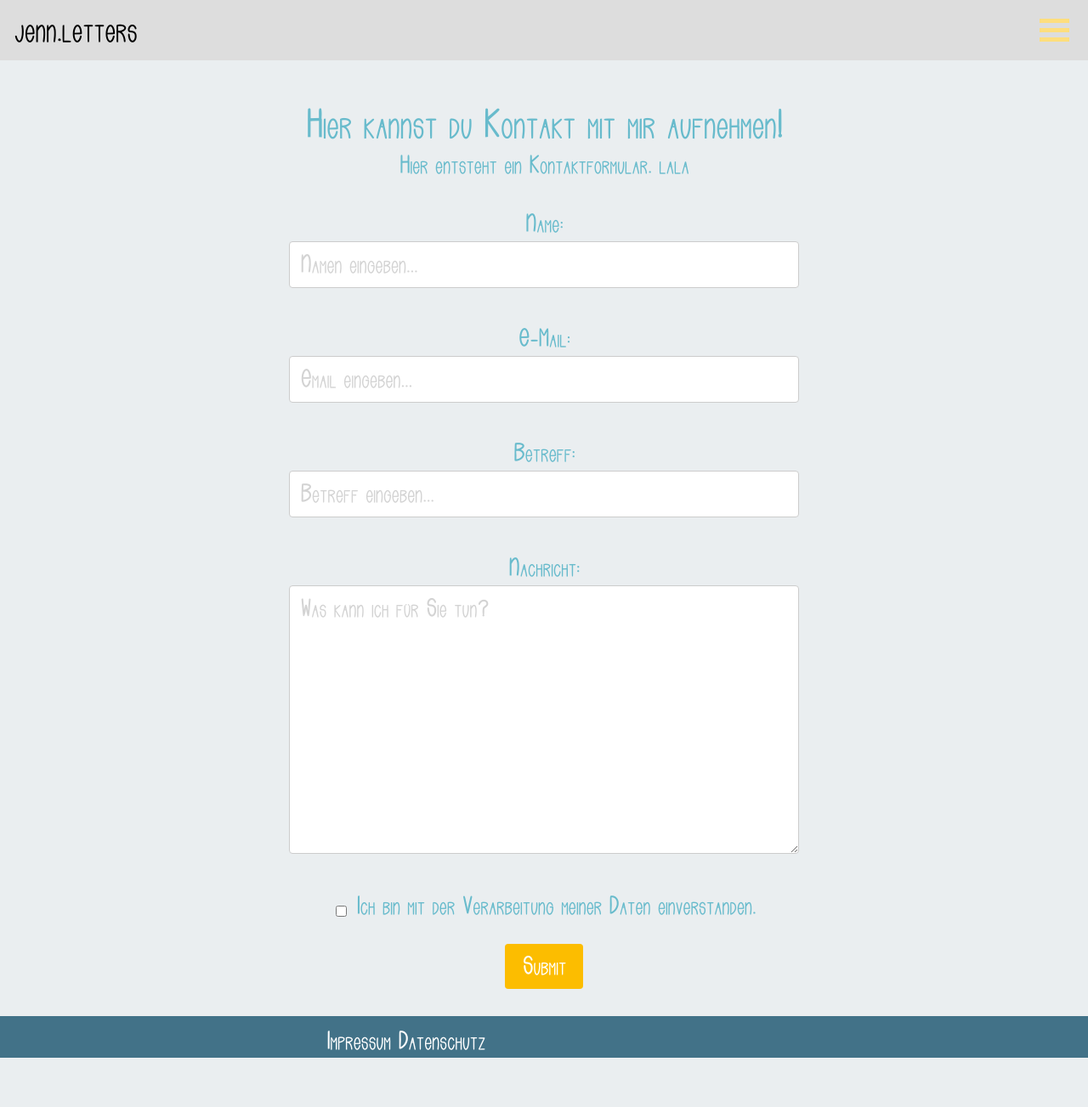
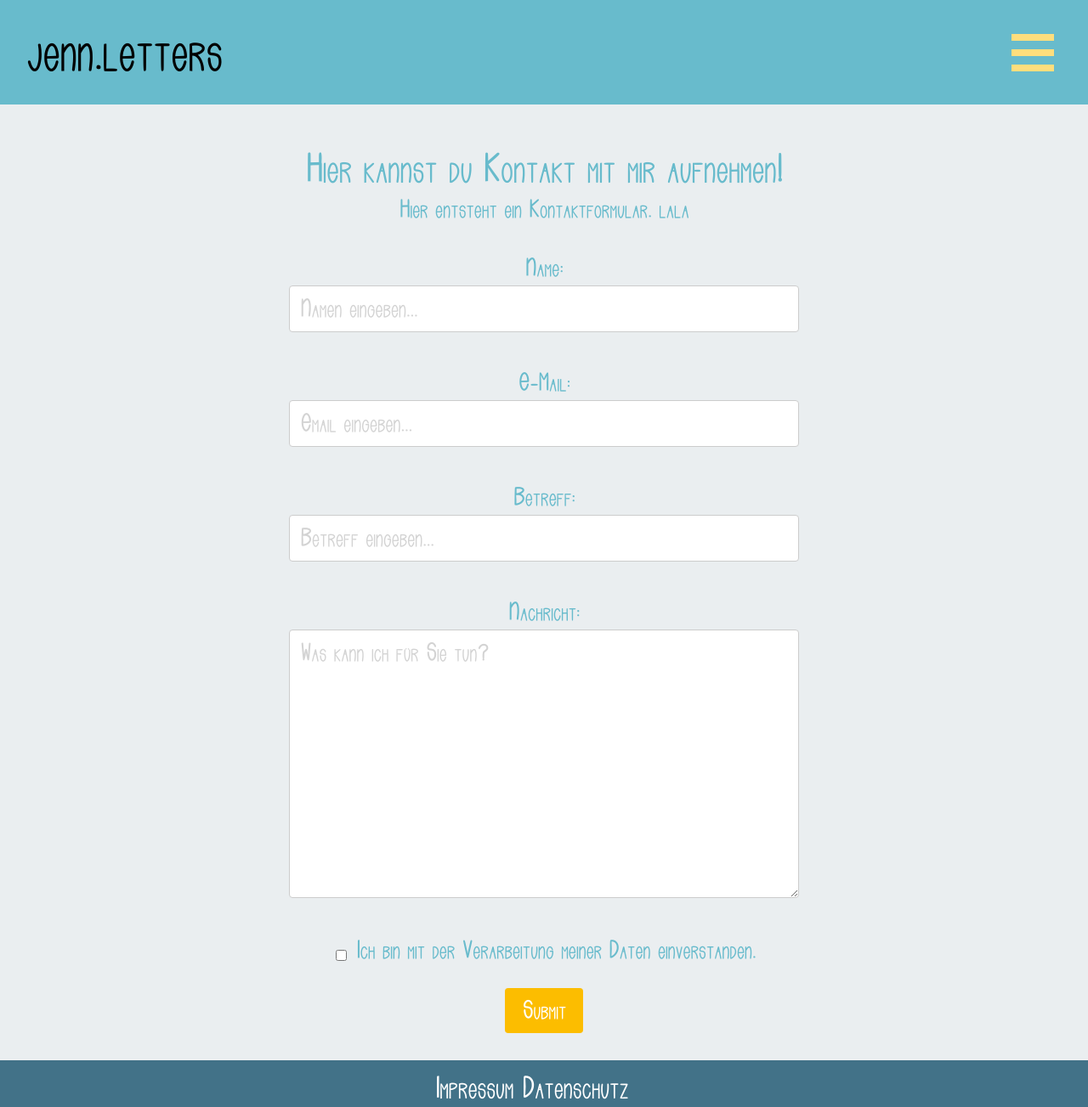
Before and after one commit to thedoctorspluson/jenn.letters, a PHP site: page /kontakt.html in a window 1280 px wide. Shown: the whole page at 85% size. Before the commit the page ends 1245 px from the top, so only its background shows below. Run offline with PHP 8.4, Linux system fonts and the light colour scheme.

Commit message:
ergänzungen

```diff
--- a/css/style.css
+++ b/css/style.css
@@ -203,6 +203,9 @@ h5{
     display:none;
 }
   @media only screen and (max-width: 1500px) {
+      body{
+          font-size: 25pt;
+      }
     #navbar{
         display:none;
     }
@@ -227,20 +230,20 @@ h5{
         background-color:rgb(117, 155, 197);
       }
       .burger{
-        width: 35px;
-        height: 5px;
+        width: 50px;
+        height: 8px;
         background-color:rgb(254, 222, 125);;
-        margin: 6px;
+        margin: 10px;
       }
       .topnav a.active {
-          font-size:34pt;
+          font-size:55pt;
       }
       .topnav a {
         color: white;
-        padding: 16px;
+        padding: 30px;
 
         text-decoration: none;
-        font-size: 25pt;
+        font-size: 40pt;
         display: block;
 
       }
@@ -257,10 +260,16 @@ h5{
         background-color: #ddd;
         color: black;
       }
+      .topnav a.active:hover {
+        background-color: rgb(104, 187, 204);
+    }
+     .topnav a.icon:hover{
+        background-color: rgb(104, 187, 204);
+     }
 
       .footer{
-
-        padding-left: 30vw;
+       font-size: 30pt;
+        padding-left: 40vw;
 
     }
     .inhaltboxen3{
```
